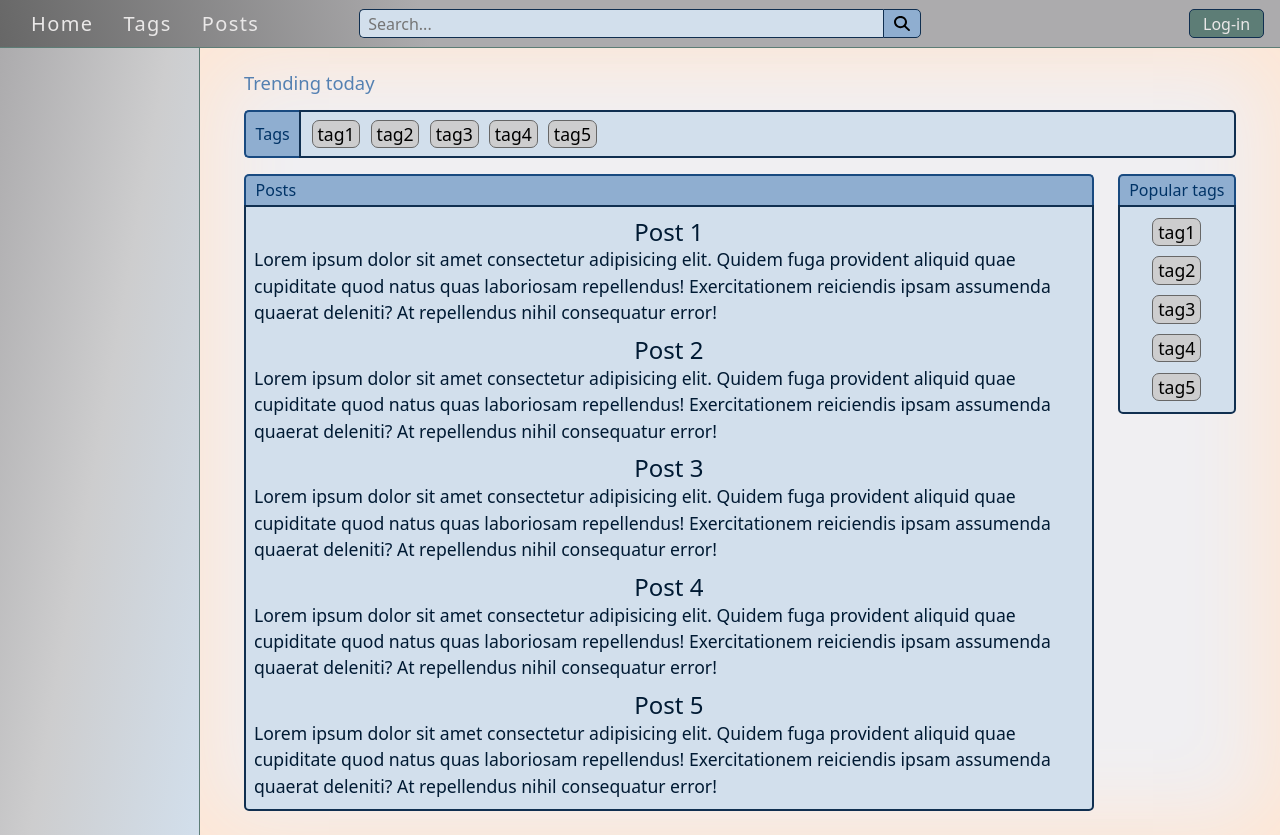
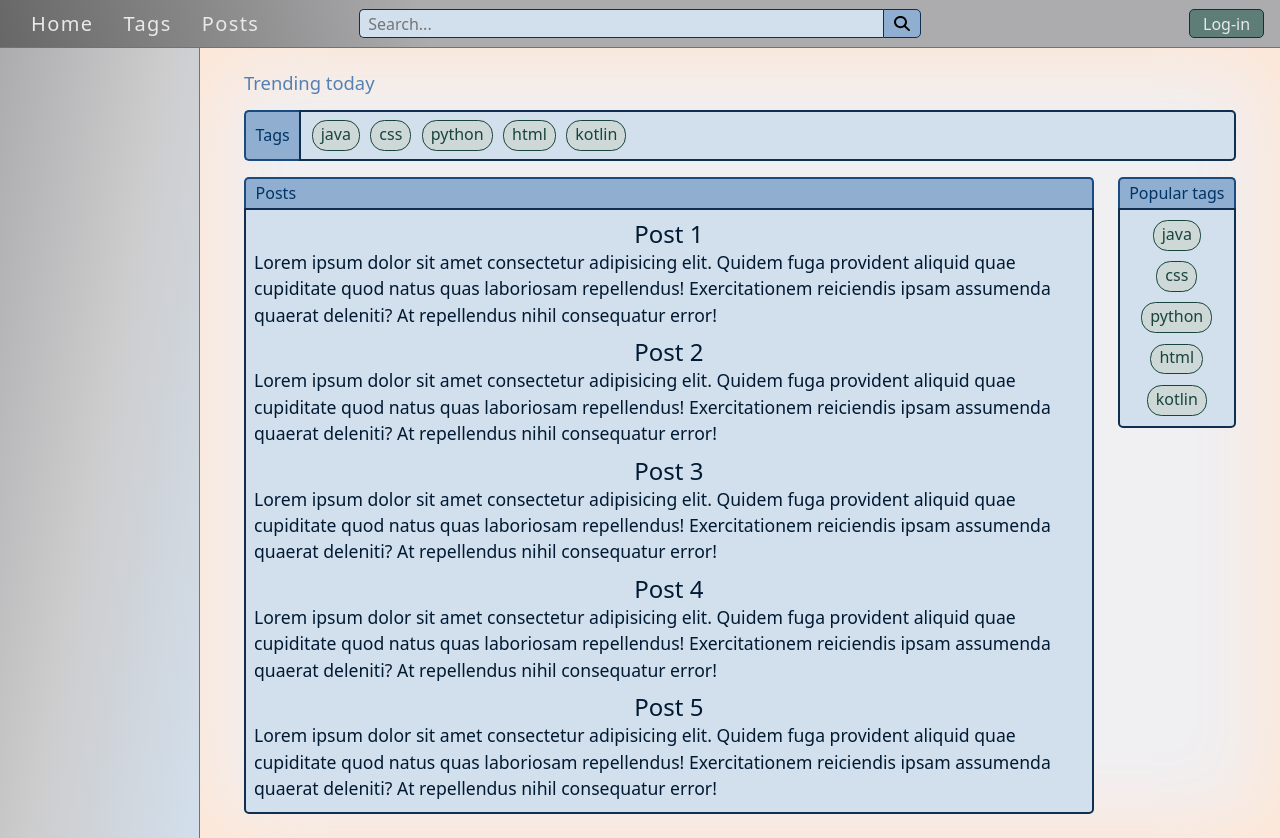
Before and after one commit to teodorpenevski/forum, an Angular app: page / in a window 1280 px wide. Built offline with nearby package versions, Linux system fonts and the light colour scheme.

Commit message:
Finished tag component (v1.0)

```diff
--- a/src/app/components/tag/tag.component.css
+++ b/src/app/components/tag/tag.component.css
@@ -1,13 +1,15 @@
 .tag-container {
   height: 100%;
   width: auto;
-  padding: 0 0.3rem;
-  margin: 0;
 
-  background-color: var(--color-background-mid-light);
+  background-color: var(--color-accent-green-lightest);
+  /* background-color: var(--color-accent-orange-lightest); */
 
-  border: 1px solid var(--color-background-dark);
-  border-radius: 7px;
+  border: 1px solid var(--color-accent-green-dark);
+  border-radius: 0.9rem;
+
+  color: var(--color-accent-green-dark);
+  text-decoration: none;
 
   /* flexbox */
   display: flex;
@@ -16,7 +18,16 @@
   align-items: center;
 }
 
+.tag-container:hover {
+  background-color: var(--color-accent-orange-lightest);
+  box-shadow: 0 0 3px var(--color-accent-orange-dark);
+}
+
 .tag-name {
+  padding: 0.05rem 0.5rem 0.25rem 0.5rem;
+
   align-self: center;
   text-align: center;
+
+  font-size: 1rem;
 }
--- a/src/app/components/tag/tag.component.html
+++ b/src/app/components/tag/tag.component.html
@@ -1,5 +1,5 @@
-<button type="button" class="tag-container">
+<a href="#" class="tag-container">
   <span class="tag-name">
     {{ tagInfo.name }}
   </span>
-</button>
+</a>
--- a/src/app/pages/home-page/home-page.component.ts
+++ b/src/app/pages/home-page/home-page.component.ts
@@ -14,23 +14,23 @@ export class HomePageComponent {
   trendingTags: Tag[] = [
     {
       type: 'tag',
-      name: "tag1"
+      name: "java"
     },
     {
       type: 'tag',
-      name: "tag2"
+      name: "css"
     },
     {
       type: 'tag',
-      name: "tag3"
+      name: "python"
     },
     {
       type: 'tag',
-      name: "tag4"
+      name: "html"
     },
     {
       type: 'tag',
-      name: "tag5"
+      name: "kotlin"
     }
   ]
 
--- a/src/styles.css
+++ b/src/styles.css
@@ -13,6 +13,7 @@
   --color-accent-orange-lighter: #fdc094;
   --color-accent-orange-light: #fa8128;
   --color-accent-orange-dark: #CC5500;
+  --color-accent-green-lightest: #ced8d6;
   --color-accent-green-lighter: #aebebb;
   --color-accent-green-light: #5d7d76;
   --color-accent-green-dark: #18453B;
@@ -49,5 +50,6 @@ p {
 
 app-home-page {
   width: 100%;
+  min-height: 100%;
   height: auto;
 }
```
